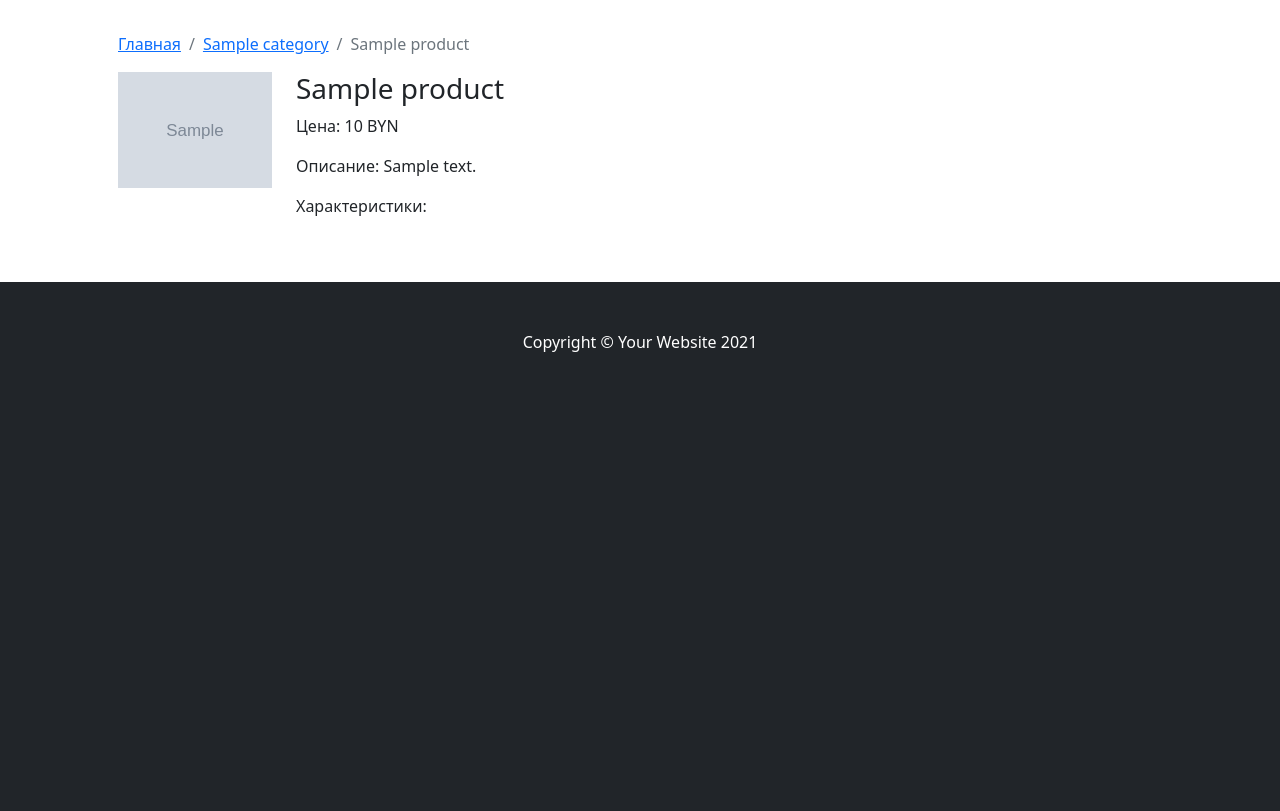
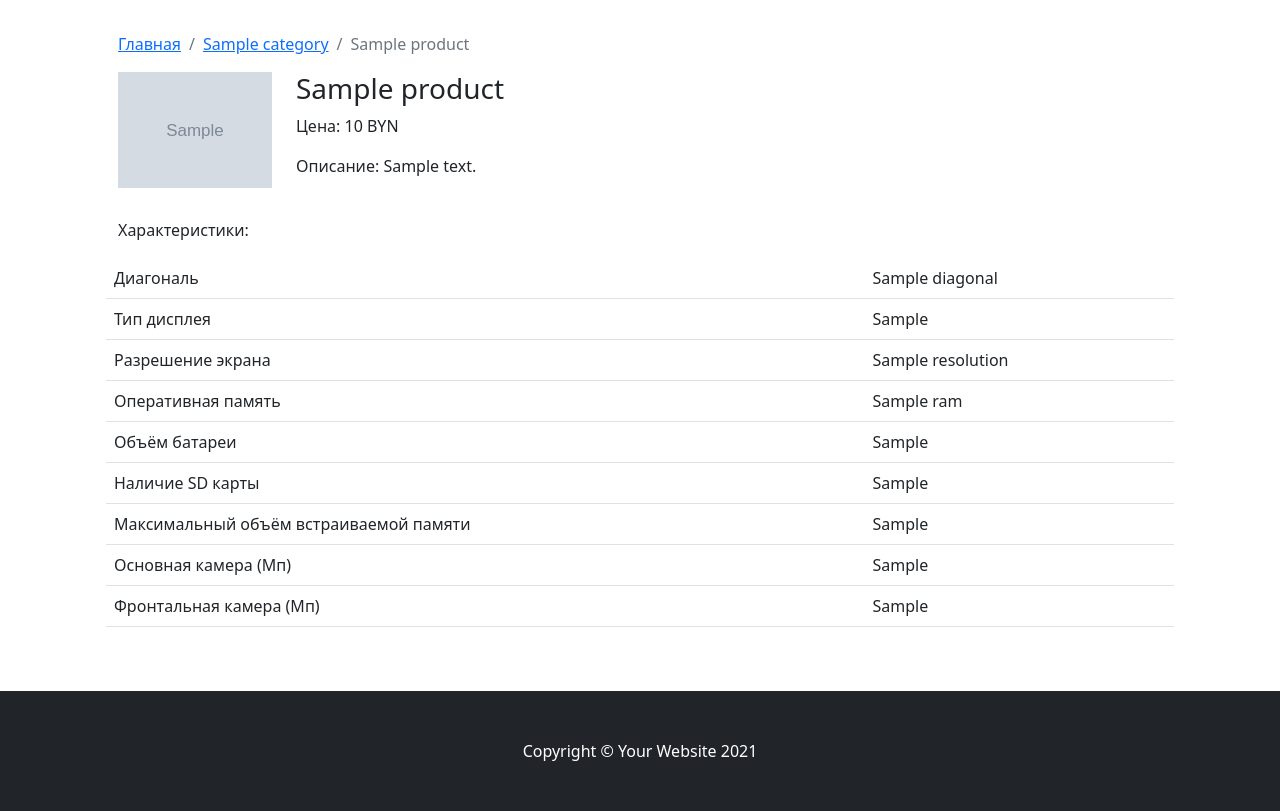
Before and after one commit to RamanAuseikou/itog_proekt, a Django app: template shop/mainapp/templates/product_detail.html in a window 1280 px wide. Shown: the part 417-1228 px from the top of the page. Before the commit the page ends 769 px from the top, so only its background shows below. Run offline with Django 3.2, Linux system fonts and the light colour scheme; the template is opened without the code that fills it: most values are stand-ins (such as "Sample title", 1, 10 or a date in 2020); grey boxes marked "Sample" are stand-in pictures; parts of the project's set-up code (start-up, migrations or seed data) failed here and were passed over.

Commit message:
применеие шаблона, html, CSS

```diff
--- a/shop/mainapp/models.py
+++ b/shop/mainapp/models.py
@@ -88,7 +88,7 @@ class Notebook(Product):
     display_type = models.CharField(max_length=255, verbose_name='Тип дисплея')
     processor_freq = models.CharField(max_length=255, verbose_name='Частота процессора')
     ram = models.CharField(max_length=255, verbose_name='Оперативная память')
-    vide = models.CharField(max_length=255, verbose_name='Видеокрта')
+    video = models.CharField(max_length=255, verbose_name='Видеокрта')
     timi_without_charge = models.CharField(max_length=255, verbose_name='Время работы аккумулятора')
 
     def __str__(self):
--- a/shop/mainapp/templates/product_detail.html
+++ b/shop/mainapp/templates/product_detail.html
@@ -16,8 +16,13 @@
         <h3>{{ product.title }}</h3>
         <p>Цена: {{ product.price }} BYN</p>
         <p>Описание: {{ product.description }}</p>
-        <p>Характеристики: </p>
     </div>
+    <p class="mt-4">Характеристики: </p>
+    {% if product.category.slug == 'notebooks' %}
+        {% include 'notebook_specification.html' %}
+    {% else %}
+        {% include 'smartphone_specification.html' %}
+    {% endif %}
 </div>
 
 
--- a/shop/mainapp/templates/smartphone_specification.html
+++ b/shop/mainapp/templates/smartphone_specification.html
@@ -1,10 +1,40 @@
-<!DOCTYPE html>
-<html lang="en">
-<head>
-    <meta charset="UTF-8">
-    <title>Title</title>
-</head>
-<body>
-
-</body>
-</html>
+<table class="table">
+  <tbody>
+    <tr>
+      <td>Диагональ</td>
+      <td>{{ product.diagonal }}</td>
+    </tr>
+      <tr>
+      <td>Тип дисплея</td>
+      <td>{{ product.display_type }}</td>
+    </tr>
+      <tr>
+      <td>Разрешение экрана</td>
+      <td>{{ product.resolution }}</td>
+    </tr>
+      <tr>
+      <td>Оперативная память</td>
+      <td>{{ product.ram }}</td>
+    </tr>
+      <tr>
+      <td>Объём батареи</td>
+      <td>{{ product.accum_volume }}</td>
+    </tr>
+      <tr>
+      <td>Наличие SD карты</td>
+      <td>{{ product.sd }}</td>
+    </tr>
+      <tr>
+      <td>Максимальный объём встраиваемой памяти</td>
+      <td>{{ product.sd_volume_max }}</td>
+    </tr>
+      <tr>
+      <td>Основная камера (Мп)</td>
+      <td>{{ product.main_cam_mp }}</td>
+    </tr>
+      <tr>
+      <td>Фронтальная камера (Мп)</td>
+      <td>{{ product.frontal_cam_mp }}</td>
+    </tr>
+  </tbody>
+</table>
```
Also changed, not shown: shop/mainapp/templates/notebook_specification.html (+28 -10 lines).
